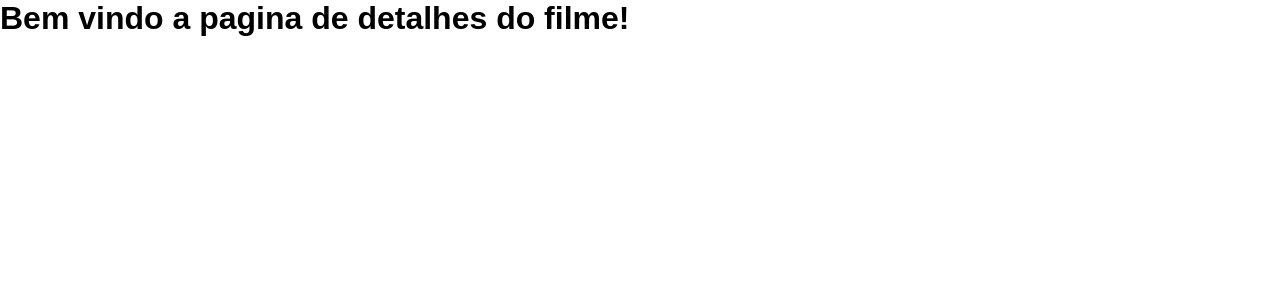
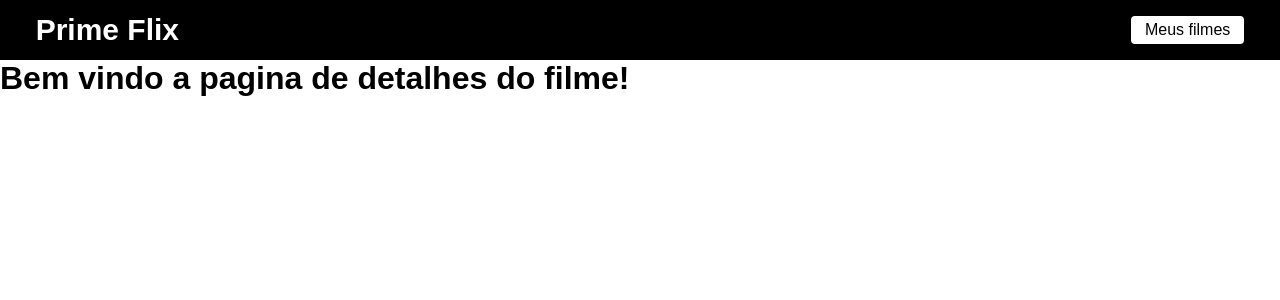
Before and after one commit to SamillyNunes/prime_flix, a React (Create React App) app: page /filme/1 in a window 1280 px wide. Shown: the top 300 px of the page. Built offline with nearby package versions, Linux system fonts and the light colour scheme.

Commit message:
Header added

```diff
--- /dev/null
+++ b/src/components/Header/header.css
@@ -0,0 +1,26 @@
+header{
+    display: flex;
+    align-items: center;
+    justify-content: space-around;
+    width: 100%;
+    height: 60px;
+    background-color: #000;
+}
+
+.logo{
+    text-decoration: none;
+    font-size: 30px;
+    cursor: pointer;
+    color: #fff;
+    font-weight: bold;
+    width: 80%;
+}
+
+.favorites{
+    cursor: pointer;
+    background-color: #fff;
+    padding: 5px 14px;
+    text-decoration: none;
+    color: #000;
+    border-radius: 4px;
+}
--- /dev/null
+++ b/src/components/Header/index.js
@@ -0,0 +1,14 @@
+import './header.css';
+
+import { Link } from 'react-router-dom';
+
+function Header(){
+    return (
+        <header>
+            <Link className='logo' to='/' >Prime Flix</Link>
+            <Link className='favorites' to='/favoritos' >Meus filmes</Link>
+        </header>
+    );
+}
+
+export default Header;
--- a/src/routes.js
+++ b/src/routes.js
@@ -1,11 +1,13 @@
 import { BrowserRouter, Routes, Route } from "react-router-dom";
 
+import Header from "./components/Header";
 import Home from "./pages/Home";
 import Movie from "./pages/Movie";
 
 function AppRoutes(){
     return (
         <BrowserRouter>
+        <Header/>
             <Routes>
                 <Route path="/" element={ <Home/> } />
                 <Route path="/filme/:id" element={ <Movie/> } />
```
